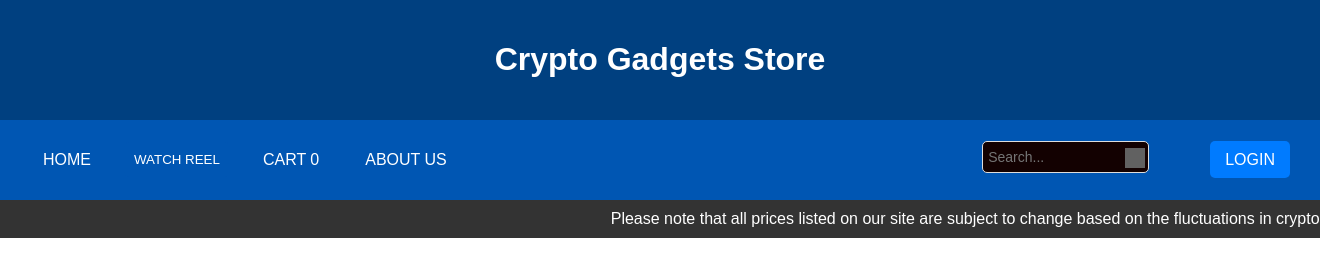
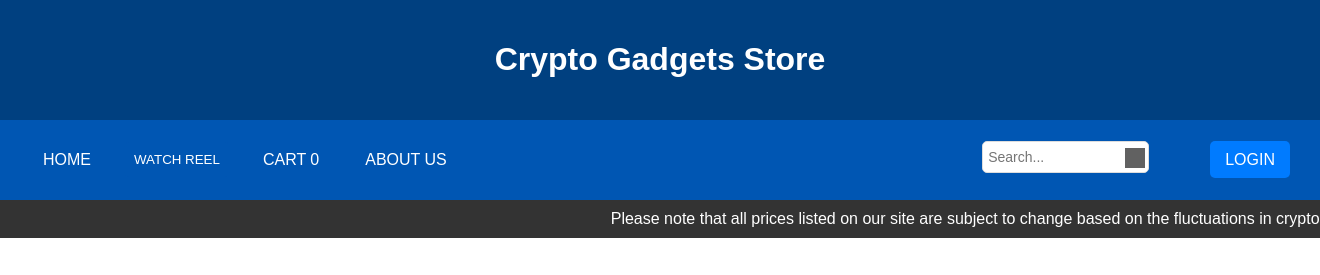
Before and after one commit to Zohaibmaher/Crypto-Elec-Gadgets-Store, a PHP site: page / in a window 1320 px wide. Shown: the top 275 px of the page. Run offline with PHP 8.4, Linux system fonts and the light colour scheme; grey boxes are pictures that could not be loaded.

Commit message:
Update styles.css

```diff
--- a/styles.css
+++ b/styles.css
@@ -75,8 +75,8 @@ nav ul.right {
     font-size: 14px;
     height: 20px;
     width: 300px;
-    background-color: #130101; /* Light gray background for the search bar */
-    color: #FFFFFF; /* Dark text color for readability */
+    background-color: #FFFFFF; /* Light gray background for the search bar */
+    color: #333; /* Dark text color for readability */
 }
 
 .search-icon-container {
```
